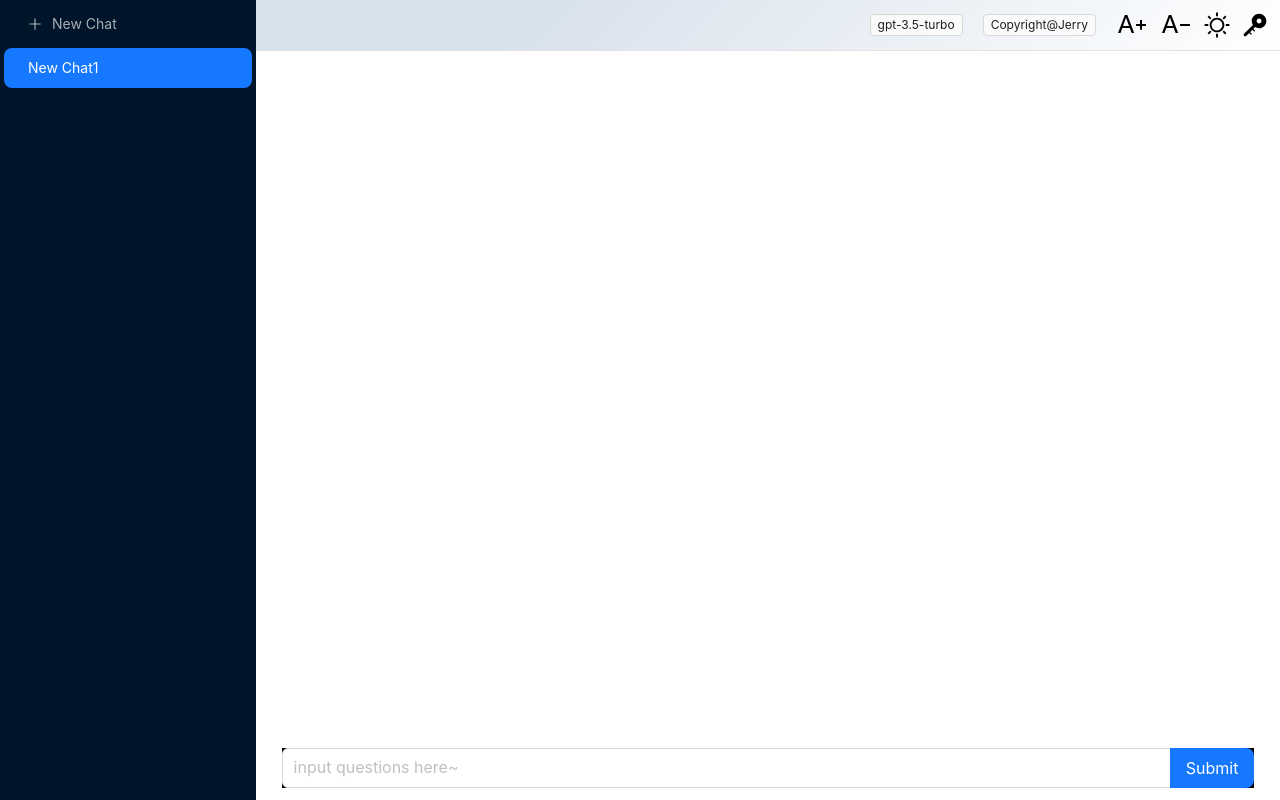
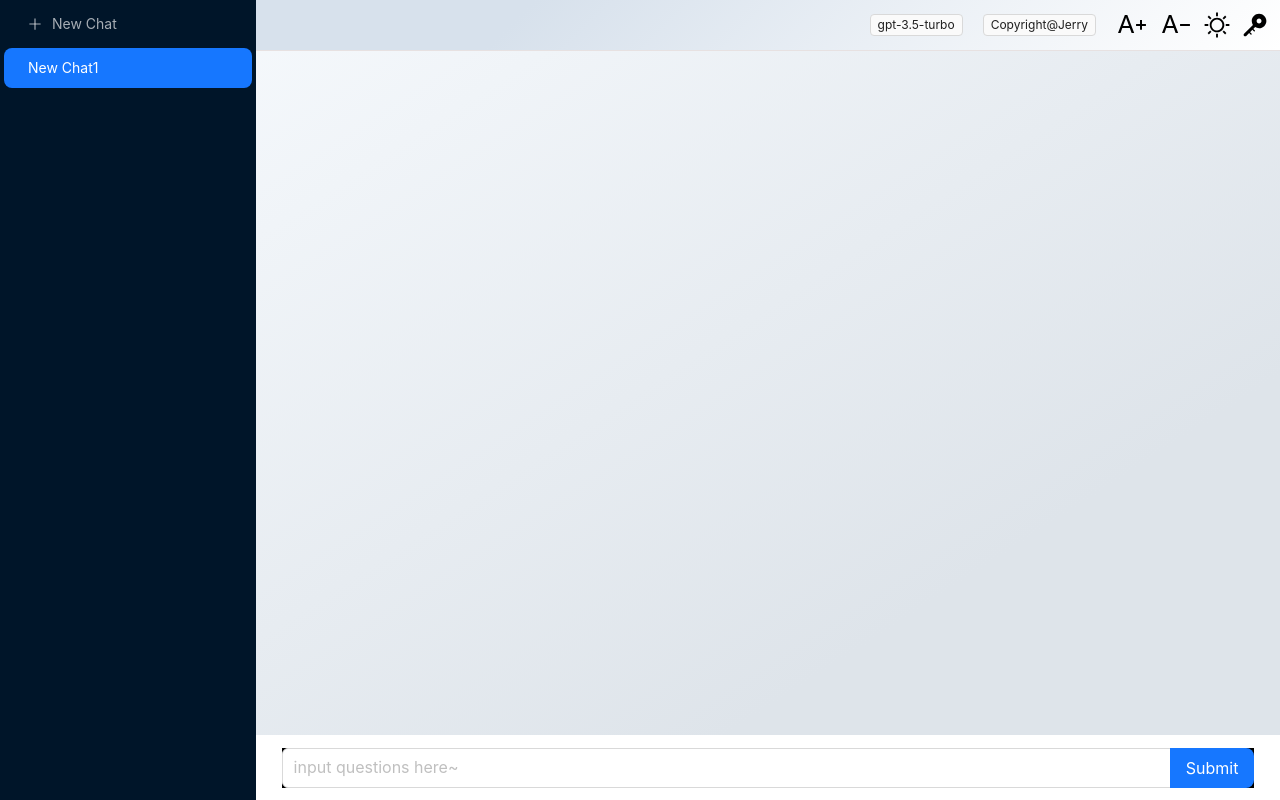
Before and after one commit to jerry0chou/chat-gpt-web, a React (Create React App) app: page / in a window 1280 px wide. Built offline with nearby package versions, Linux system fonts and the light colour scheme.

Commit message:
feat: adjust app container

```diff
--- a/src/views/App.tsx
+++ b/src/views/App.tsx
@@ -2,13 +2,17 @@ import React from 'react';
 import SideMenu from "./SideMenu";
 import MainContent from "./MainContent";
 import './views.css'
+import {AppContainer} from "./css";
+import {theme} from "antd";
+import useAllStates from "../hooks/useAllStates";
+
 function App() {
-  return (
-    <div className="app-container">
-        <SideMenu/>
-        <MainContent/>
-    </div>
-  );
+    const {theme} = useAllStates()
+    return (<AppContainer theme={theme}>
+            <SideMenu/>
+            <MainContent/>
+        </AppContainer>
+    );
 }
 
 export default App;
--- a/src/views/css.tsx
+++ b/src/views/css.tsx
@@ -8,3 +8,8 @@ export const MainContainer = styled.div<{ theme: Theme }>`
   overflow: scroll;
   ${p=> p.theme === Theme.night ? nightTheme : dayTheme}
 `
+export const AppContainer = styled.div<{theme: Theme}>`
+  display: flex;
+  flex-direction: row;
+  ${p=> p.theme === Theme.night ? nightTheme : dayTheme}
+`
--- a/src/views/views.css
+++ b/src/views/views.css
@@ -2,6 +2,7 @@
 .app-container{
     display: flex;
     flex-direction: row;
+    background-color: aqua;
 }
 .main-container{
     height: 100vh;
```
